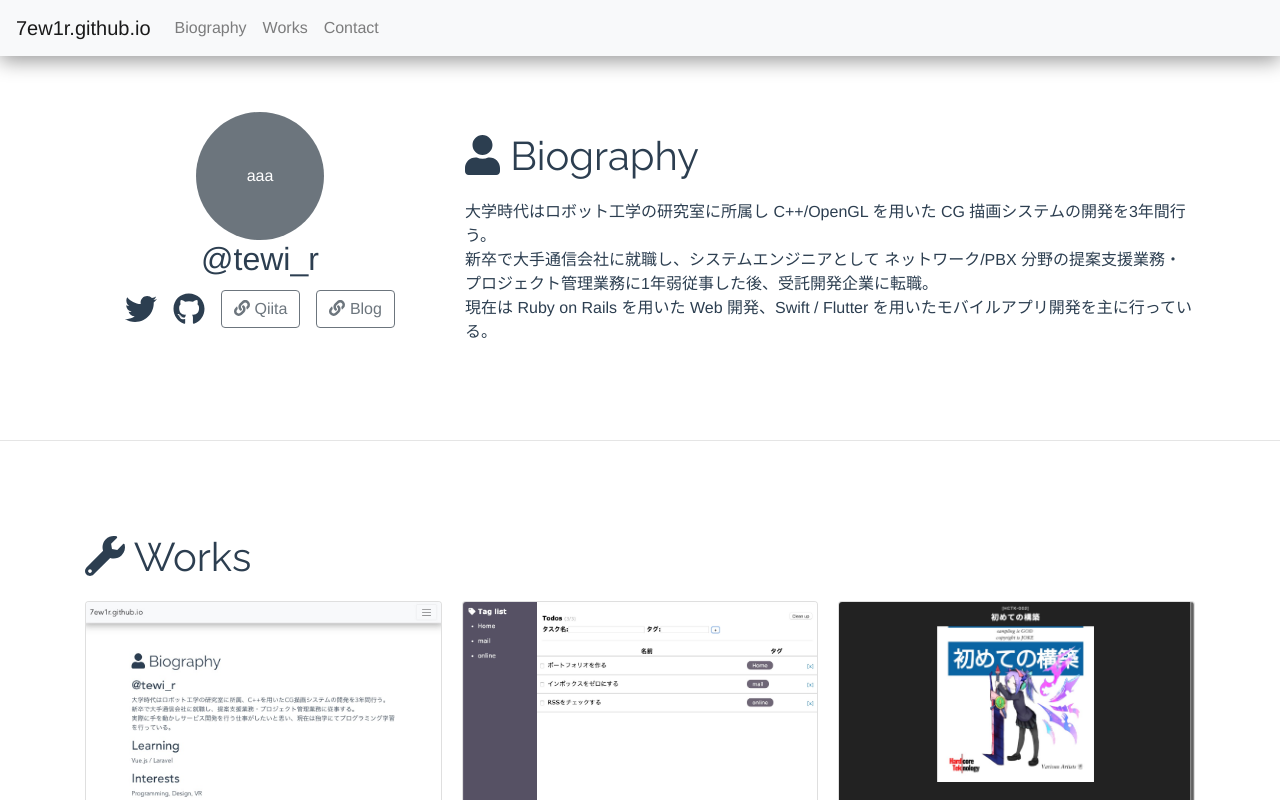
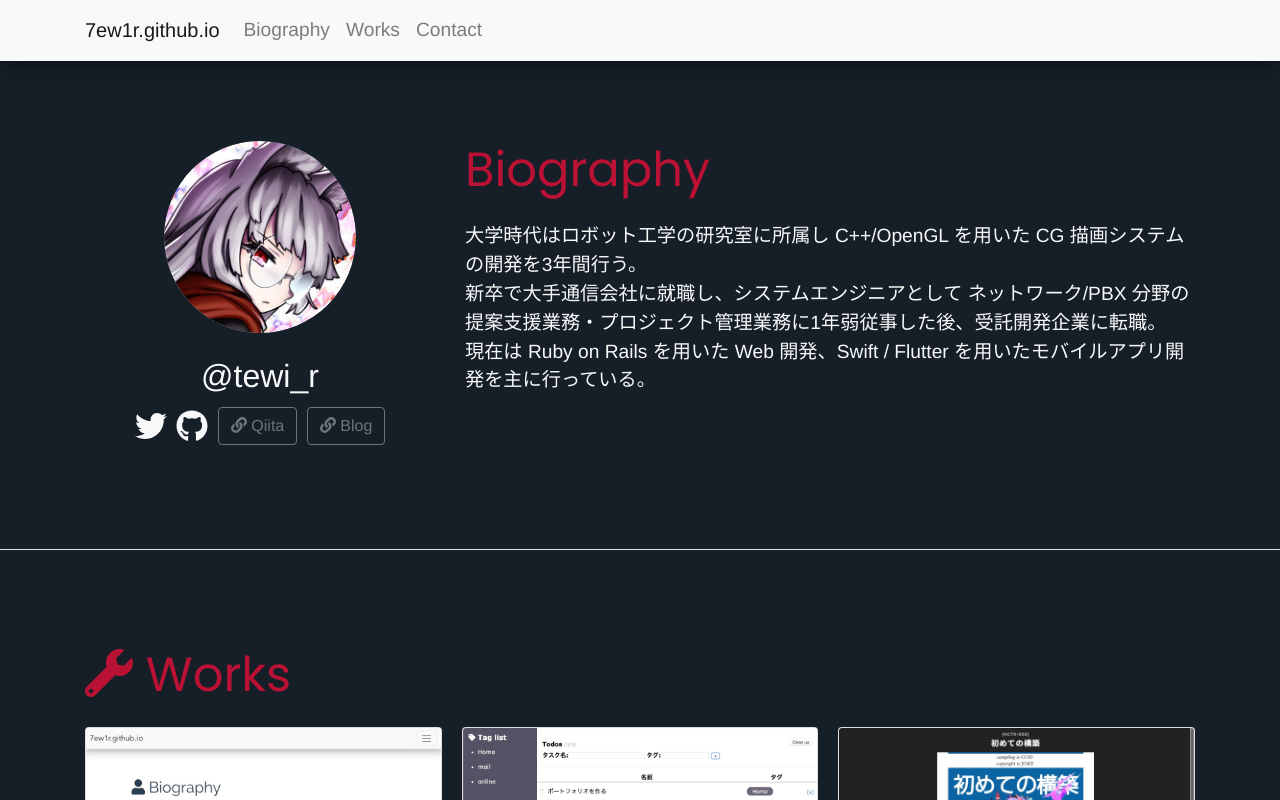
Before and after one commit to 7ew1r/portfolio-vue, a Vue app: page / in a window 1280 px wide. Shown: the top 800 px of the page. Built offline with nearby package versions, Linux system fonts and the light colour scheme.

Commit message:
:sparkles: feat: update iroiro

```diff
--- a/src/App.vue
+++ b/src/App.vue
@@ -1,8 +1,10 @@
 <template>
   <div id="app">
   <!-- NavBar -->
-    <b-navbar toggleable="lg" type="light" variant="light" sticky>
-      <b-navbar-brand :href="url+'#'">7ew1r.github.io</b-navbar-brand>
+
+    <b-navbar class="ml-auto" toggleable="lg" type="light" variant="light" sticky>
+      <b-container>
+      <b-navbar-brand class="navbar-title" :href="url+'#'">7ew1r.github.io</b-navbar-brand>
       <b-navbar-toggle target="nav-collapse"></b-navbar-toggle>
         <b-collapse id="nav-collapse" is-nav>
           <b-navbar-nav>
@@ -11,7 +13,9 @@
             <b-nav-item :href="url+'#contact'">Contact</b-nav-item>
           </b-navbar-nav>
         </b-collapse>
+      </b-container>
     </b-navbar><!-- NavBar -->
+
     <router-view/>
     <footer><small>&copy; 2020 tewi_r</small></footer>
   </div>
@@ -19,12 +23,18 @@
 
 <style lang="scss">
 @import url('https://fonts.googleapis.com/css?family=Raleway');
+@import url('https://fonts.googleapis.com/css?family=Poppins');
+body {
+  background-color: #161E27;
+}
 
 #app {
-  font-family: 'Avenir', Helvetica, Arial, sans-serif, 'Raleway';
+  font-family: 'Avenir', Helvetica, Arial, sans-serif, 'Raleway', 'Poppins';
+  font-size: 1.2rem;
   -webkit-font-smoothing: antialiased;
   -moz-osx-font-smoothing: grayscale;
-  color: #2c3e50;
+
+  color: #f8f9fa;
 }
 nav {
   filter: drop-shadow(0 5px 10px rgba(0,0,0,0.4));
@@ -36,11 +46,17 @@ nav {
   margin-bottom: 5em;
 }
 .section-title {
-  margin: 0.5em 0;
-  font-family: 'Raleway', sans-serif;
+  font-size: 3.0rem;
+  color: #BA1234;
+  margin: 1.5rem 0;
+  font-family: 'Poppins', 'Raleway', sans-serif;
 }
 footer {
   text-align: center;
+}
+
+a {
+  color: #BA1234;
 }
 </style>
 
--- a/src/views/Bio.vue
+++ b/src/views/Bio.vue
@@ -3,9 +3,9 @@
   <div id="biography" class="wrapper">
     <b-container>
       <b-row>
-        <b-col class="text-center" sm="4">
-          <b-avatar class="avatar-image" size="8rem">aaa</b-avatar>
-          <div class="h2">@tewi_r</div>
+        <b-col class="text-center" md="4">
+          <b-avatar src="img/avatar-image.jpg" class="avatar-image" size="12rem"></b-avatar>
+          <div class="h2 user-id">@tewi_r</div>
           <div class="link-icons">
             <a href="https://twitter.com/tewi_r" target="_blank" rel="noopener noreferrer"><font-awesome-icon :icon="['fab', 'twitter']" /></a>
             <a href="https://github.com/7ew1r" target="_blank" rel="noopener noreferrer"><font-awesome-icon :icon="['fab', 'github']" /></a>
@@ -19,8 +19,10 @@
             >
           </div>
         </b-col>
-        <b-col sm="8">
-          <h1 class="section-title"><font-awesome-icon icon="user" /> Biography</h1>
+        <b-col md="8">
+          <h1 class="section-title">
+            <!-- <font-awesome-icon icon="user" /> -->
+            Biography</h1>
           <p class="profile-detail">
             <!-- eslint-disable-next-line max-len -->
             大学時代はロボット工学の研究室に所属し C++/OpenGL を用いた CG
@@ -43,14 +45,19 @@
 </template>
 
 <style lang="scss" scoped>
+.avatar-image {
+  margin-top: 1.5rem;
+  margin-bottom: 1.5rem;
+}
 
 .link-icons {
-  font-size: 2em;
+  font-size: 2.0rem;
   margin: 0 auto;
   > a {
-    color: #2c3e50;
-    margin-left: 0.25em;
-    margin-right: 0.25em;
+    color:#f8f9fa;
+;
+    margin-left: 0.15em;
+    margin-right: 0.15em;
     > button {
       margin-bottom: 8px;
     }
--- a/src/views/Home.vue
+++ b/src/views/Home.vue
@@ -23,3 +23,9 @@ export default Vue.extend({
 
 });
 </script>
+
+<style lang="scss" scoped>
+hr {
+  background-color:#f8f9fa;
+}
+</style>
```
Also changed, not shown: public/img/avatar-image.jpg (added). Lines whose indentation alone changed are shown as unchanged.
